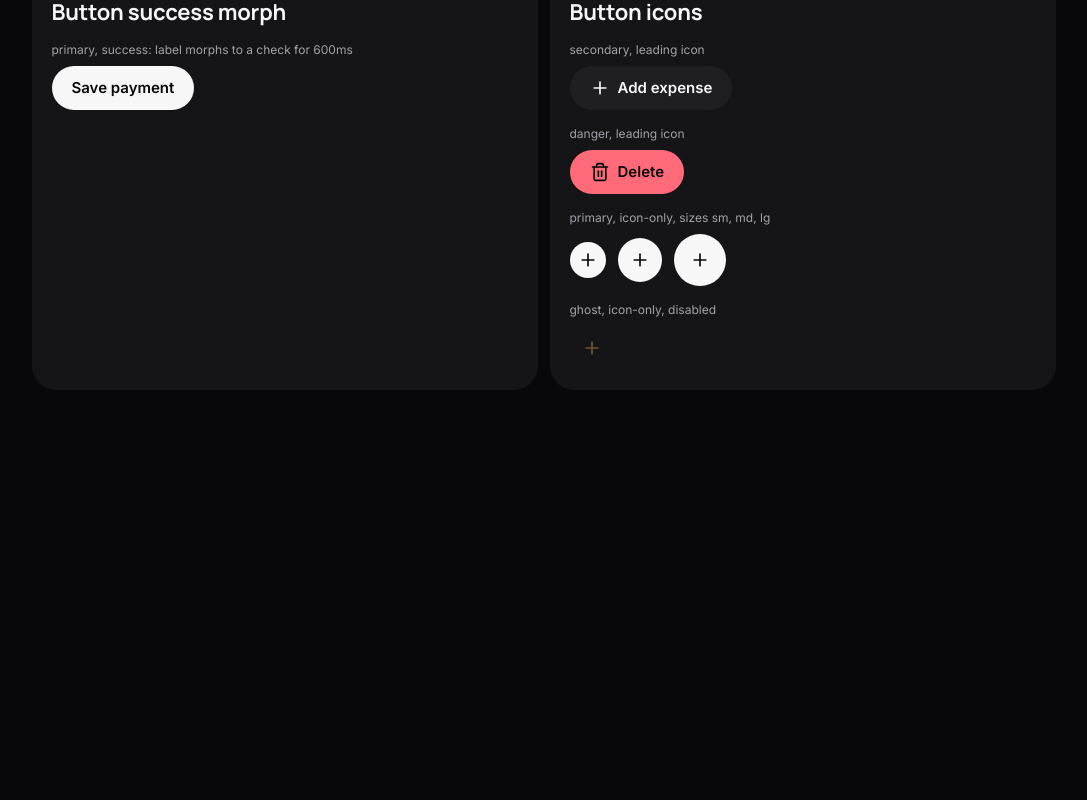
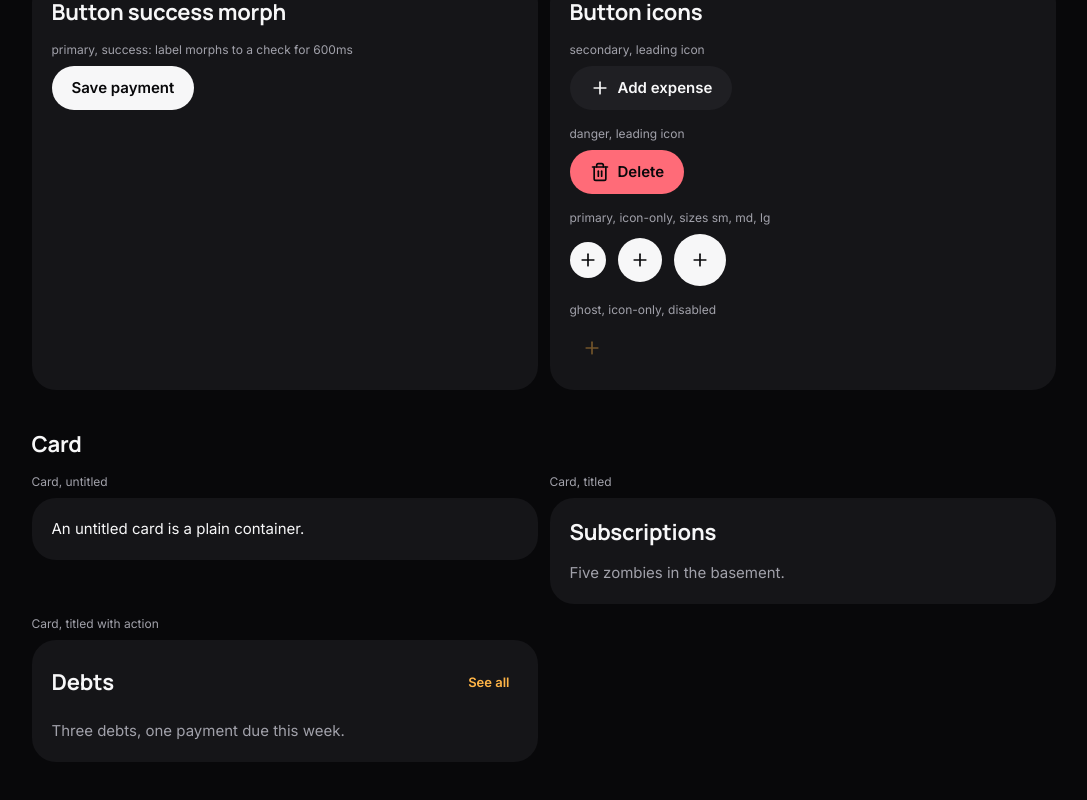
Before and after one commit to loubyl/CashCrypt, a Next.js app: page /styleguide in a window 1280 px wide. Shown: the part 2112-2912 px from the top of the page, without its empty margins (89-1176 px from the left). Before the commit the page ends 2542 px from the top, so only its background shows below. Built offline with nearby package versions, Linux system fonts and the light colour scheme.

Commit message:
feat(ui): Card primitive

```diff
--- a/src/components/styleguide/StyleguideContent.tsx
+++ b/src/components/styleguide/StyleguideContent.tsx
@@ -3,6 +3,7 @@
 import { Plus, Trash2 } from "lucide-react";
 import { useState, type ReactNode } from "react";
 import { Button, type ButtonSize, type ButtonVariant } from "@/components/ui/Button";
+import { Card } from "@/components/ui/Card";
 
 type StyleguideSection = {
   id: string;
@@ -292,6 +293,37 @@ function ButtonSection() {
   );
 }
 
+function CardShowcaseItem({ label, children }: { label: string; children: ReactNode }) {
+  return (
+    <div className="min-w-0">
+      <ButtonLabel>{label}</ButtonLabel>
+      {children}
+    </div>
+  );
+}
+
+function CardSection() {
+  return (
+    <>
+      <CardShowcaseItem label="Card, untitled">
+        <Card>
+          <p className="text-body text-ink">An untitled card is a plain container.</p>
+        </Card>
+      </CardShowcaseItem>
+      <CardShowcaseItem label="Card, titled">
+        <Card title="Subscriptions">
+          <p className="text-body text-ink-secondary">Five zombies in the basement.</p>
+        </Card>
+      </CardShowcaseItem>
+      <CardShowcaseItem label="Card, titled with action">
+        <Card title="Debts" action={{ label: "See all", href: "#styleguide-card" }}>
+          <p className="text-body text-ink-secondary">Three debts, one payment due this week.</p>
+        </Card>
+      </CardShowcaseItem>
+    </>
+  );
+}
+
 /**
  * Sections in the Req 19.5 order. Later tasks insert their primitive section at
  * the right position; a section for a primitive that is not built yet is omitted.
@@ -300,6 +332,7 @@ function ButtonSection() {
 const SECTIONS: StyleguideSection[] = [
   { id: "tokens", title: "Tokens", render: () => <TokensSection /> },
   { id: "button", title: "Button", render: () => <ButtonSection /> },
+  { id: "card", title: "Card", render: () => <CardSection /> },
 ];
 
 export function StyleguideContent() {
--- /dev/null
+++ b/src/components/ui/Card.tsx
@@ -0,0 +1,92 @@
+import { useId, type ReactNode } from "react";
+import type { LayoutClassName } from "./motionTokens";
+
+export type CardHeadingLevel = "h1" | "h2" | "h3" | "h4" | "h5" | "h6";
+
+type CardActionBase = {
+  /** Visible label, for example "See all". The card title is appended for assistive technology. */
+  label: string;
+};
+
+export type CardAction =
+  | (CardActionBase & { href: string; onClick?: undefined })
+  | (CardActionBase & { onClick: () => void; href?: undefined });
+
+export type CardProps = {
+  /** Card title rendered as a heading. Without it the card is a plain container. */
+  title?: string;
+  headingLevel?: CardHeadingLevel;
+  /** Optional header action. Only rendered when `title` is set. */
+  action?: CardAction;
+  /** Layout utilities only (margin, width, grid placement). Never colors or spacing. */
+  className?: LayoutClassName;
+  children?: ReactNode;
+};
+
+const BASE_CLASSES = "bg-surface-card rounded-lg p-card";
+
+const TITLE_CLASSES = "font-display text-title text-ink";
+
+const ACTION_CLASSES =
+  "inline-flex min-h-11 shrink-0 items-center rounded-pill bg-transparent px-2 font-sans text-label font-semibold text-candle " +
+  "outline-none focus-visible:outline-2 focus-visible:outline-offset-2 focus-visible:outline-focus";
+
+type CardActionControlProps = {
+  action: CardAction;
+  title: string;
+};
+
+function CardActionControl({ action, title }: CardActionControlProps) {
+  // The space is its own text node outside the hidden span, so the accessible name
+  // is always "<label> <title>" and the space cannot be collapsed with the span.
+  const content = (
+    <>
+      {action.label}
+      {" "}
+      <span className="sr-only">{title}</span>
+    </>
+  );
+
+  if (action.href !== undefined) {
+    return (
+      <a href={action.href} className={ACTION_CLASSES}>
+        {content}
+      </a>
+    );
+  }
+
+  return (
+    <button type="button" onClick={action.onClick} className={ACTION_CLASSES}>
+      {content}
+    </button>
+  );
+}
+
+export function Card({
+  title,
+  headingLevel = "h2",
+  action,
+  className,
+  children,
+}: CardProps) {
+  const titleId = useId();
+  const classes = [BASE_CLASSES, className ?? ""].filter(Boolean).join(" ");
+
+  if (title === undefined) {
+    return <div className={classes}>{children}</div>;
+  }
+
+  const Heading = headingLevel;
+
+  return (
+    <section aria-labelledby={titleId} className={classes}>
+      <header className="mb-4 flex items-center justify-between gap-3">
+        <Heading id={titleId} className={TITLE_CLASSES}>
+          {title}
+        </Heading>
+        {action ? <CardActionControl action={action} title={title} /> : null}
+      </header>
+      {children}
+    </section>
+  );
+}
```
Also changed, not shown: .kiro/specs/design-system-foundation/tasks.md, .kiro/specs/design-system-foundation/tasks.meta.json, 1 other file (tests, documents, lock files or other folders).
